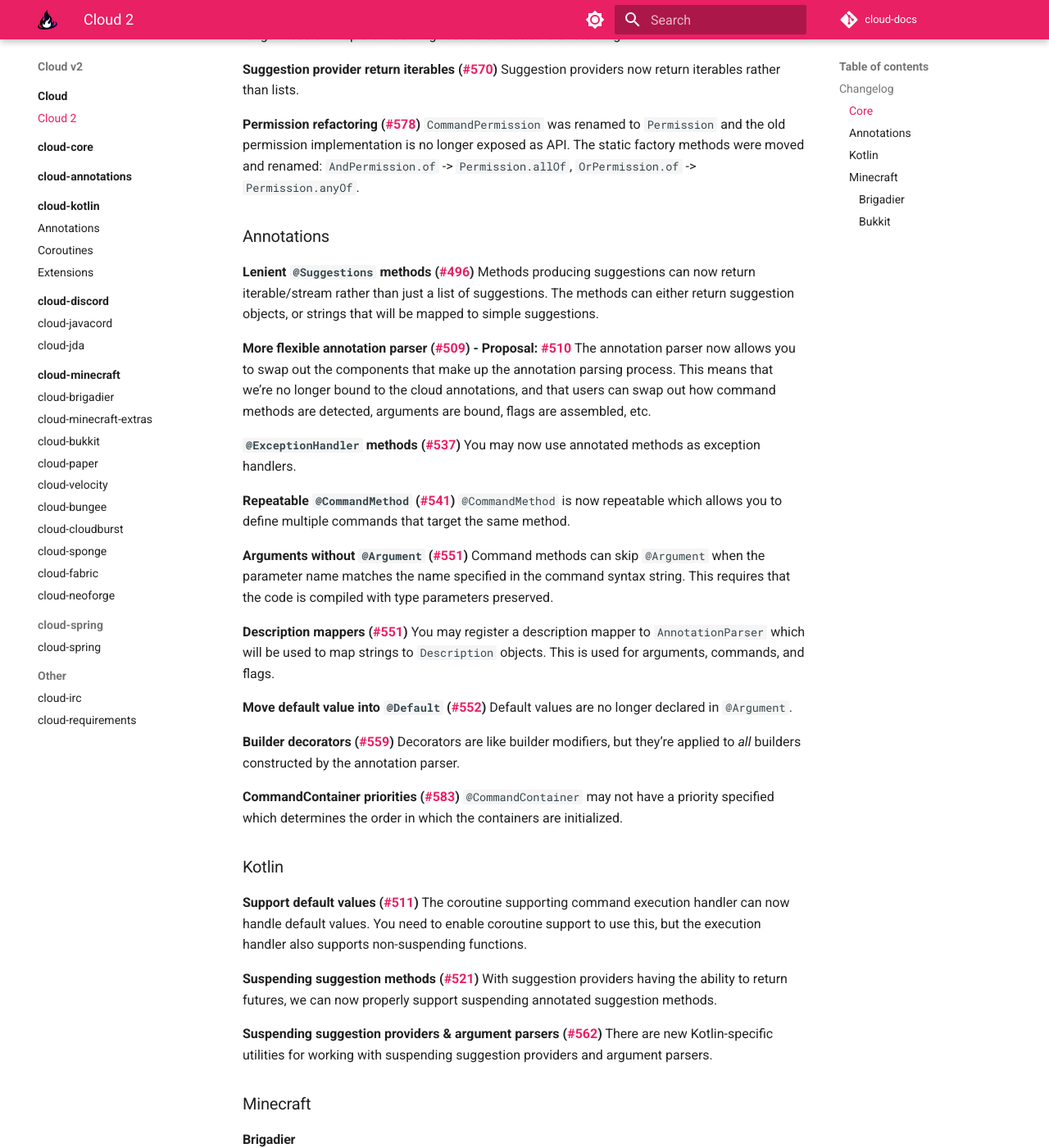
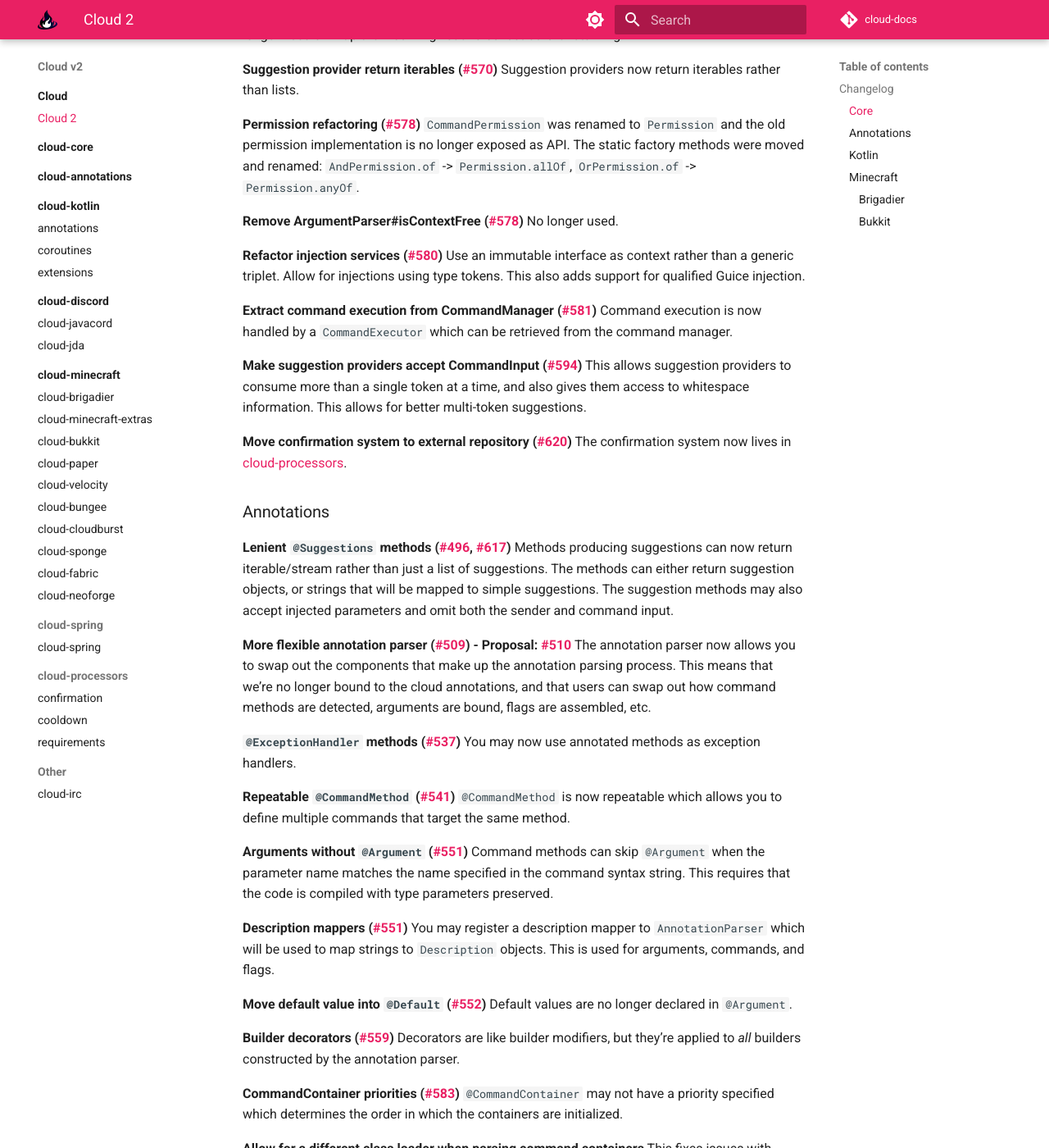
Before and after one commit to Incendo/cloud-docs, an MkDocs documentation site: the page built from docs/cloud-v2.md, in a window 1280 px wide and 1400 px high, scrolled down 2862 px. Shown: the whole window at 82% size. Built offline with MkDocs 1.6.1 and Material for MkDocs 9.7.7, drawn with Linux system fonts in a browser that asks for light colours; comment, search, counter and statistics services are not loaded; some of the changed text lies outside the part shown.

Commit message:
feat: update changelog & references to processors

```diff
--- a/docs/cloud-v2.md
+++ b/docs/cloud-v2.md
@@ -83,10 +83,29 @@ Suggestion providers now return iterables rather than lists.
 **Permission refactoring ([#578](https://github.com/Incendo/cloud/pull/578))**
 `CommandPermission` was renamed to `Permission` and the old permission implementation is no longer exposed as API. The static factory methods were moved and renamed: `AndPermission.of` -> `Permission.allOf`, `OrPermission.of` -> `Permission.anyOf`.
 
+**Remove ArgumentParser#isContextFree ([#578](https://github.com/Incendo/cloud/pull/578))**
+No longer used.
+
+**Refactor injection services ([#580](https://github.com/Incendo/cloud/pull/580))**
+Use an immutable interface as context rather than a generic triplet. Allow for injections using type tokens. This
+also adds support for qualified Guice injection.
+
+**Extract command execution from CommandManager ([#581](https://github.com/Incendo/cloud/pull/581))**
+Command execution is now handled by a `CommandExecutor` which can be retrieved from the command manager.
+
+**Make suggestion providers accept CommandInput ([#594](https://github.com/Incendo/cloud/pull/594))**
+This allows suggestion providers to consume more than a single token at a time, and also gives them access to whitespace
+information. This allows for better multi-token suggestions.
+
+**Move confirmation system to external repository ([#620](https://github.com/Incendo/cloud/pull/620))**
+The confirmation system now lives in [cloud-processors](https://github.com/Incendo/cloud-processors).
+
 ### Annotations
 
-**Lenient `@Suggestions` methods ([#496](https://github.com/Incendo/cloud/pull/496))**
-Methods producing suggestions can now return iterable/stream rather than just a list of suggestions. The methods can either return suggestion objects, or strings that will be mapped to simple suggestions.
+**Lenient `@Suggestions` methods ([#496](https://github.com/Incendo/cloud/pull/496), [#617](https://github.com/Incendo/cloud/pull/617))**
+Methods producing suggestions can now return iterable/stream rather than just a list of suggestions.
+The methods can either return suggestion objects, or strings that will be mapped to simple suggestions.
+The suggestion methods may also accept injected parameters and omit both the sender and command input.
 
 **More flexible annotation parser ([#509](https://github.com/Incendo/cloud/pull/509)) - Proposal: [#510](https://github.com/Incendo/cloud/pull/510)**
 The annotation parser now allows you to swap out the components that make up the annotation parsing process. This means that we're no longer bound to the cloud annotations, and that users can swap out how command methods are detected, arguments are bound, flags are assembled, etc.
@@ -112,6 +131,9 @@ Decorators are like builder modifiers, but they're applied to _all_ builders con
 **CommandContainer priorities ([#583](https://github.com/Incendo/cloud/pull/583))**
 `@CommandContainer` may not have a priority specified which determines the order in which the containers are initialized.
 
+**Allow for a different class loader when parsing command containers**
+This fixes issues with platforms that use custom class loaders for plugins.
+
 ### Kotlin
 
 **Support default values ([#511](https://github.com/Incendo/cloud/pull/511))**
@@ -133,6 +155,16 @@ Tooltips are now supported in cloud-brigadier and the platforms that support Bri
 **Refactoring ([#525](https://github.com/Incendo/cloud/pull/525))**
 `cloud-brigadier` has been refactored to make it easier to maintain. The exposed API was updated (and documented) in the process.
 
+**Allow disabling forced executors ([#601](https://github.com/Incendo/cloud/pull/601))**
+Adds settings to the Brigadier manager. You may now disable forced executors.
+
+**Use cloud number suggestions by default ([#602](https://github.com/Incendo/cloud/pull/602))**
+Brigadier doesn't display suggestions for numbers.
+
+**Better inner node construction ([#610](https://github.com/Incendo/cloud/pull/610))**
+Issues with inner nodes in aggregate components have been resolved and these nodes are now constructed in the
+same way as other nodes.
+
 #### Bukkit
 
 **Description resolution ([#530](https://github.com/Incendo/cloud/pull/530))**
@@ -142,3 +174,6 @@ This also changes how Bukkit attempts to resolve descriptions for root commands.
 1. Check for the presence of a new `BUKKIT_DESCRIPTION` command meta key.
 2. Attempt to resolve the command description.
 3. Use the argument description of the root command node (the description you supply when you do `CommandManager.commandBuilder(...)`).
+
+**Parse selectors in correct thread context ([#590](https://github.com/Incendo/cloud/pull/590))**
+Selectors can only be parsed on the main server thread. The parser will now switch to the correct thread when parsing.
--- a/mkdocs.yml
+++ b/mkdocs.yml
@@ -14,9 +14,9 @@ nav:
       - cloud-annotations: annotations/index.md
   - cloud-kotlin:
       - cloud-kotlin: kotlin/index.md
-      - Annotations: kotlin/annotations.md
-      - Coroutines: kotlin/coroutines.md
-      - Extensions: kotlin/extensions.md
+      - annotations: kotlin/annotations.md
+      - coroutines: kotlin/coroutines.md
+      - extensions: kotlin/extensions.md
   - cloud-discord:
       - cloud-discord: discord/index.md
       - cloud-javacord: discord/javacord.md
@@ -35,9 +35,12 @@ nav:
       - cloud-neoforge: minecraft/neoforge.md
   - cloud-spring:
       - cloud-spring: https://github.com/incendo/cloud-spring
+  - cloud-processors:
+      - confirmation: https://github.com/Incendo/cloud-processors/tree/master/cloud-processors-confirmation
+      - cooldown: https://github.com/Incendo/cloud-processors/tree/master/cloud-processors-cooldown
+      - requirements: https://github.com/incendo/cloud-requirements
   - Other:
       - cloud-irc: other/irc.md
-      - cloud-requirements: https://github.com/incendo/cloud-requirements
 theme:
   name: material
   features:
```
Also changed, not shown: docs/core/index.md (+6 -9 lines), .wordlist.txt.
